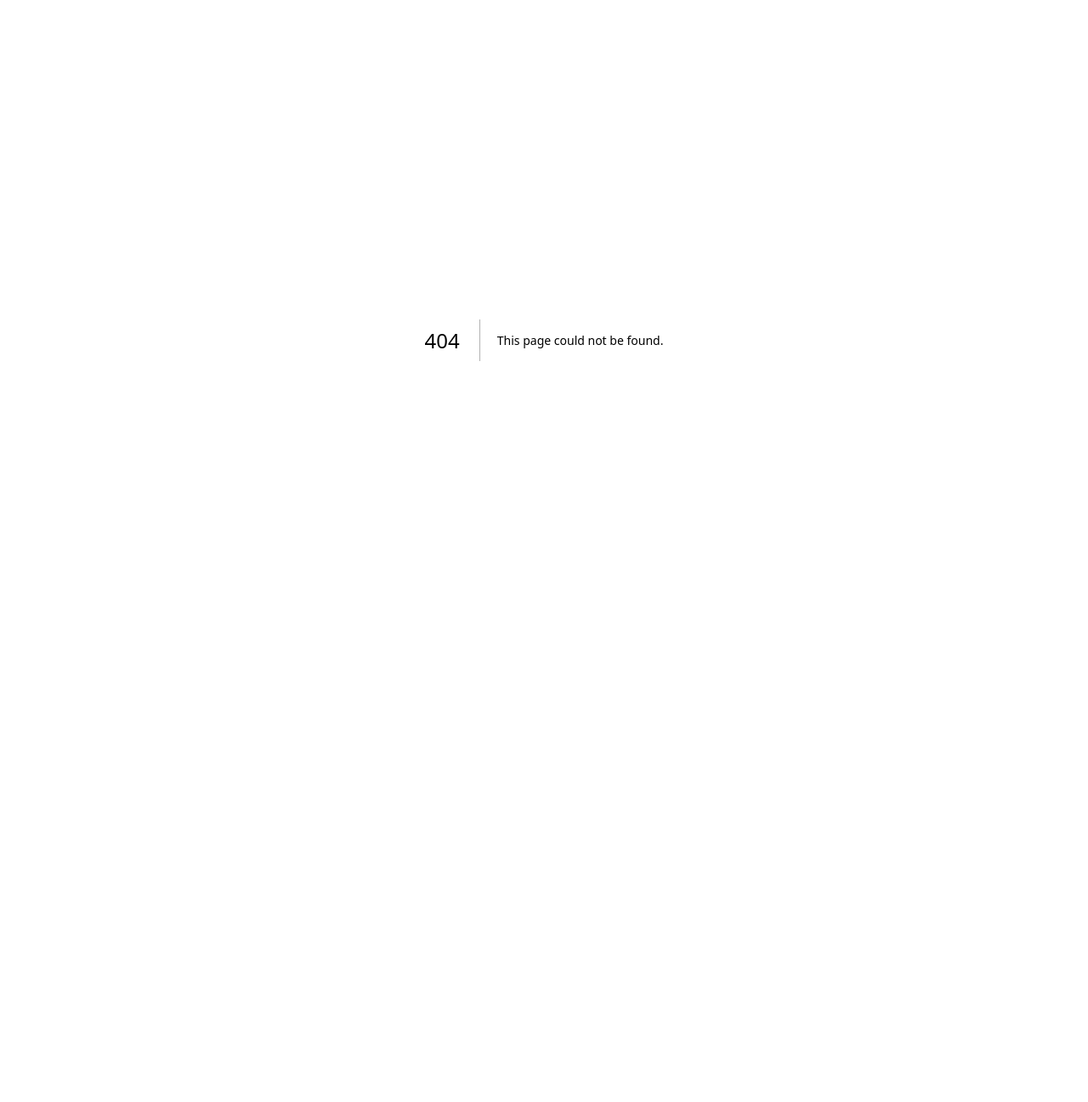
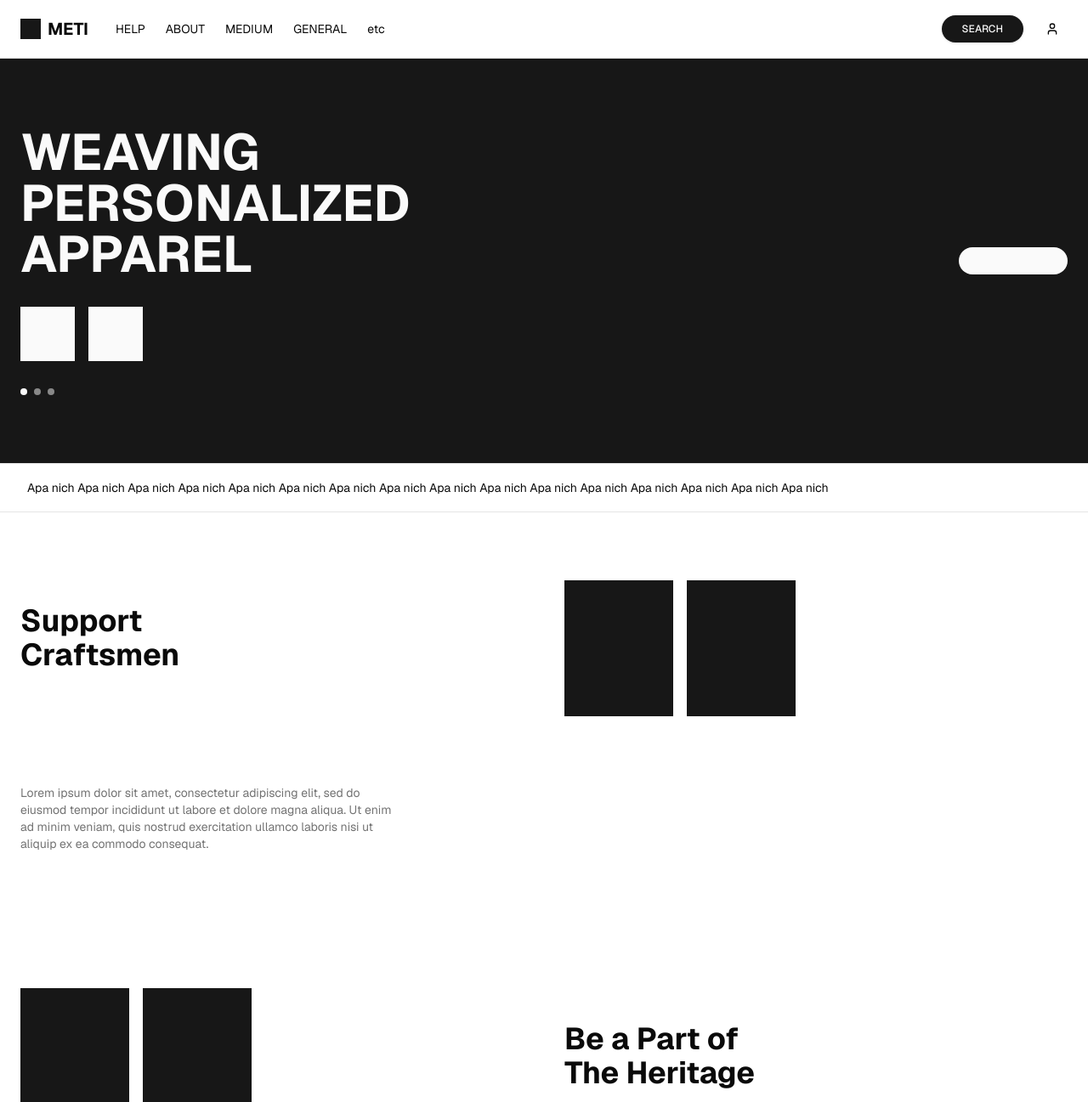
Before and after one commit to F4E12/Meti, a Next.js app: page /home in a window 1280 px wide. Before the commit this address had no page. Shown: the top 1297 px of the page at 85% size. Before the commit the page ends 800 px from the top, so only its background shows below. Built offline with nearby package versions, Linux system fonts and the light colour scheme; no server answers.

Commit message:
add homepage

```diff
--- /dev/null
+++ b/app/home/page.tsx
@@ -0,0 +1,195 @@
+"use client";
+
+import { Button } from "@/components/ui/button";
+import { User, Menu } from "lucide-react";
+
+export default function HomePage() {
+  return (
+    <div className="min-h-screen bg-background">
+      {/* Header */}
+      <header className="border-b border-border px-6 py-4">
+        <div className="flex items-center justify-between max-w-7xl mx-auto">
+          <div className="flex items-center space-x-8">
+            <div className="flex items-center space-x-2">
+              <div className="w-6 h-6 bg-primary"></div>
+              <span className="text-xl font-bold text-foreground">METI</span>
+            </div>
+            <nav className="hidden md:flex items-center space-x-6">
+              <a
+                href="#"
+                className="text-sm text-foreground hover:text-primary"
+              >
+                HELP
+              </a>
+              <a
+                href="#"
+                className="text-sm text-foreground hover:text-primary"
+              >
+                ABOUT
+              </a>
+              <a
+                href="#"
+                className="text-sm text-foreground hover:text-primary"
+              >
+                MEDIUM
+              </a>
+              <a
+                href="#"
+                className="text-sm text-foreground hover:text-primary"
+              >
+                GENERAL
+              </a>
+              <a
+                href="#"
+                className="text-sm text-foreground hover:text-primary"
+              >
+                etc
+              </a>
+            </nav>
+          </div>
+          <div className="flex items-center space-x-4">
+            <Button variant="default" size="sm" className="rounded-full px-6">
+              SEARCH
+            </Button>
+            <Button variant="ghost" size="icon">
+              <User className="h-5 w-5" />
+            </Button>
+            <Button variant="ghost" size="icon" className="md:hidden">
+              <Menu className="h-5 w-5" />
+            </Button>
+          </div>
+        </div>
+      </header>
+
+      {/* Hero Section */}
+      <section className="bg-primary text-primary-foreground py-20 px-6">
+        <div className="max-w-7xl mx-auto">
+          <div className="grid md:grid-cols-2 gap-12 items-center">
+            <div>
+              <h1 className="text-5xl md:text-6xl font-bold leading-tight mb-8">
+                WEAVING
+                <br />
+                PERSONALIZED
+                <br />
+                APPAREL
+              </h1>
+              <div className="flex space-x-4 mb-8">
+                <div className="w-16 h-16 bg-primary-foreground"></div>
+                <div className="w-16 h-16 bg-primary-foreground"></div>
+              </div>
+              <div className="flex space-x-2">
+                <div className="w-2 h-2 bg-primary-foreground rounded-full"></div>
+                <div className="w-2 h-2 bg-primary-foreground/50 rounded-full"></div>
+                <div className="w-2 h-2 bg-primary-foreground/50 rounded-full"></div>
+              </div>
+            </div>
+            <div className="flex justify-end">
+              <div className="w-32 h-8 bg-primary-foreground rounded-full"></div>
+            </div>
+          </div>
+        </div>
+      </section>
+
+      {/* Scrolling Text Banner */}
+      <div className="border-y border-border py-4 overflow-hidden">
+        <div className="animate-scroll whitespace-nowrap">
+          <span className="text-sm text-foreground mx-8">
+            Apa nich Apa nich Apa nich Apa nich Apa nich Apa nich Apa nich Apa
+            nich Apa nich Apa nich Apa nich Apa nich Apa nich Apa nich Apa nich
+            Apa nich
+          </span>
+        </div>
+      </div>
+
+      {/* Support Craftsmen Section */}
+      <section className="py-20 px-6">
+        <div className="max-w-7xl mx-auto">
+          <div className="grid md:grid-cols-2 gap-12 items-center mb-20">
+            <div>
+              <h2 className="text-4xl font-bold text-foreground mb-6">
+                Support
+                <br />
+                Craftsmen
+              </h2>
+            </div>
+            <div className="flex space-x-4">
+              <div className="w-32 h-40 bg-primary"></div>
+              <div className="w-32 h-40 bg-primary"></div>
+            </div>
+          </div>
+          <div className="text-sm text-muted-foreground max-w-md">
+            <p>
+              Lorem ipsum dolor sit amet, consectetur adipiscing elit, sed do
+              eiusmod tempor incididunt ut labore et dolore magna aliqua. Ut
+              enim ad minim veniam, quis nostrud exercitation ullamco laboris
+              nisi ut aliquip ex ea commodo consequat.
+            </p>
+          </div>
+        </div>
+      </section>
+
+      {/* Heritage Section */}
+      <section className="py-20 px-6">
+        <div className="max-w-7xl mx-auto">
+          <div className="grid md:grid-cols-2 gap-12 items-center">
+            <div className="flex space-x-4">
+              <div className="w-32 h-40 bg-primary"></div>
+              <div className="w-32 h-40 bg-primary"></div>
+            </div>
+            <div>
+              <h2 className="text-4xl font-bold text-foreground">
+                Be a Part of
+                <br />
+                The Heritage
+              </h2>
+            </div>
+          </div>
+        </div>
+      </section>
+
+      {/* Local Artisans Section */}
+      <section className="py-20 px-6">
+        <div className="max-w-7xl mx-auto text-center">
+          <h2 className="text-4xl font-bold text-foreground mb-12">
+            100% Made by Local
+            <br />
+            Artisans
+          </h2>
+          <div className="grid grid-cols-2 md:grid-cols-6 gap-4 mb-8">
+            {[...Array(6)].map((_, i) => (
+              <div key={i} className="aspect-square bg-primary"></div>
+            ))}
+          </div>
+          <p className="text-sm text-muted-foreground mb-8">
+            Traditional craftsmen who have
+            <br />
+            contributed to our community
+          </p>
+          <Button
+            variant="outline"
+            className="rounded-full px-8 bg-transparent"
+          >
+            Buy now
+          </Button>
+        </div>
+      </section>
+
+      {/* Footer */}
+      <footer className="border-t border-border py-8 px-6">
+        <div className="max-w-7xl mx-auto">
+          <div className="text-sm text-muted-foreground space-y-2">
+            <p>
+              <strong>Office:</strong>
+            </p>
+            <p>meti@meti.co.id</p>
+            <p>+62 812 3456 789</p>
+            <p>
+              <strong>FACTORY:</strong> Singosari, Gurat Regency, West Java
+              64321, Indonesia
+            </p>
+          </div>
+        </div>
+      </footer>
+    </div>
+  );
+}
```
